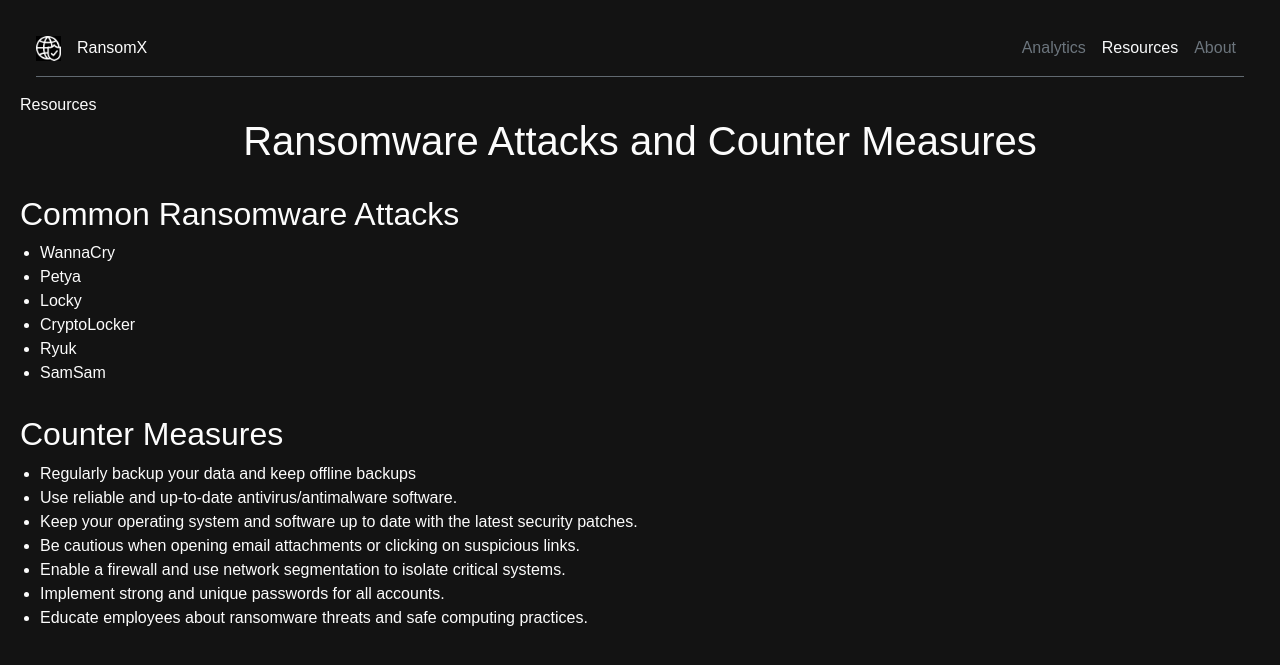
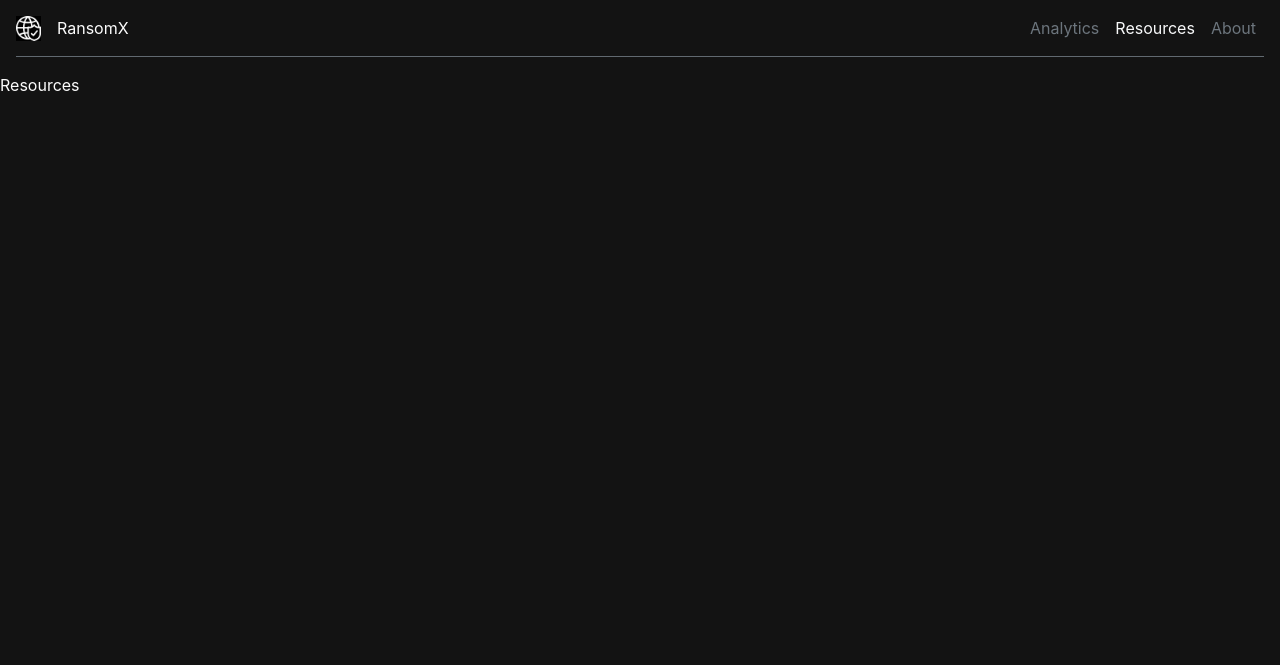
Before and after one commit to OWSJodie/INF1008_DSA, a Flask app: page /resources in a window 1280 px wide. Shown: the top 665 px of the page. Run offline with Flask 3, Linux system fonts and the light colour scheme; some libraries are stand-ins or nearby versions.

Commit message:
Revert "did resources layout"
This reverts commit 73a20f71173cba06d41f209320d1ba291d1a41aa.

```diff
--- a/index.py
+++ b/index.py
@@ -39,7 +39,6 @@ def analytics():
 
     return render_template('analytics.html', graphJSON=graphJSON)
 
-
 @app.route('/resources')
 def resources():
     return render_template('resources.html')
--- a/templates/resources.html
+++ b/templates/resources.html
@@ -37,49 +37,6 @@
 
     <!-- Page Content -->
     Resources
-<html>
-    <head>
-        <title> Resource Page - Ransomware Attacks and Counter Measures </title>
-        <style>
-            body{
-                font-family: Arial, sans-seriff;
-                margin: 20px;
-            }
+</body>
 
-            h1{
-                text-align:center;
-            }
-
-            h2{
-                margin-top: 30px;
-            }
-            ul{
-                list-style-type: disc;
-                padding-left:20px;
-            }
-            </style>
-            </head>
-            <body>
-                <h1>Ransomware Attacks and Counter Measures</h1>
-
-                <h2>Common Ransomware Attacks</h2>
-                <ul>
-                    <li>WannaCry</li>
-                    <li>Petya</li>
-                    <li>Locky</li>
-                    <li>CryptoLocker</li>
-                    <li>Ryuk</li>
-                    <li>SamSam</li>
-                </ul>
-                <h2>Counter Measures</h2>
-                <ul>
-                    <li>Regularly backup your data and keep offline backups</li>
-                    <li>Use reliable and up-to-date antivirus/antimalware software.</li>
-                    <li>Keep your operating system and software up to date with the latest security patches.</li>
-                    <li>Be cautious when opening email attachments or clicking on suspicious links.</li>
-                    <li>Enable a firewall and use network segmentation to isolate critical systems. </li>
-                    <li>Implement strong and unique passwords for all accounts. </li>
-                    <li>Educate employees about ransomware threats and safe computing practices.</li>
-                </ul>
-            </body>
-            </html>
+</html>
```
